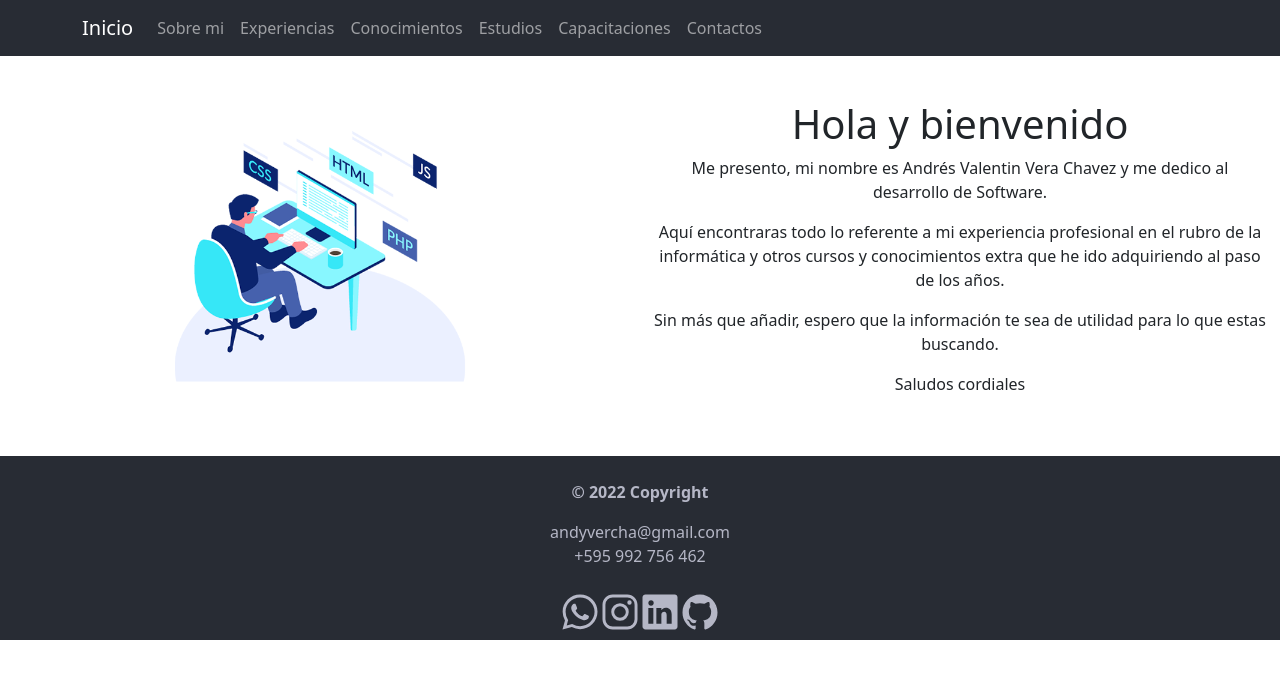
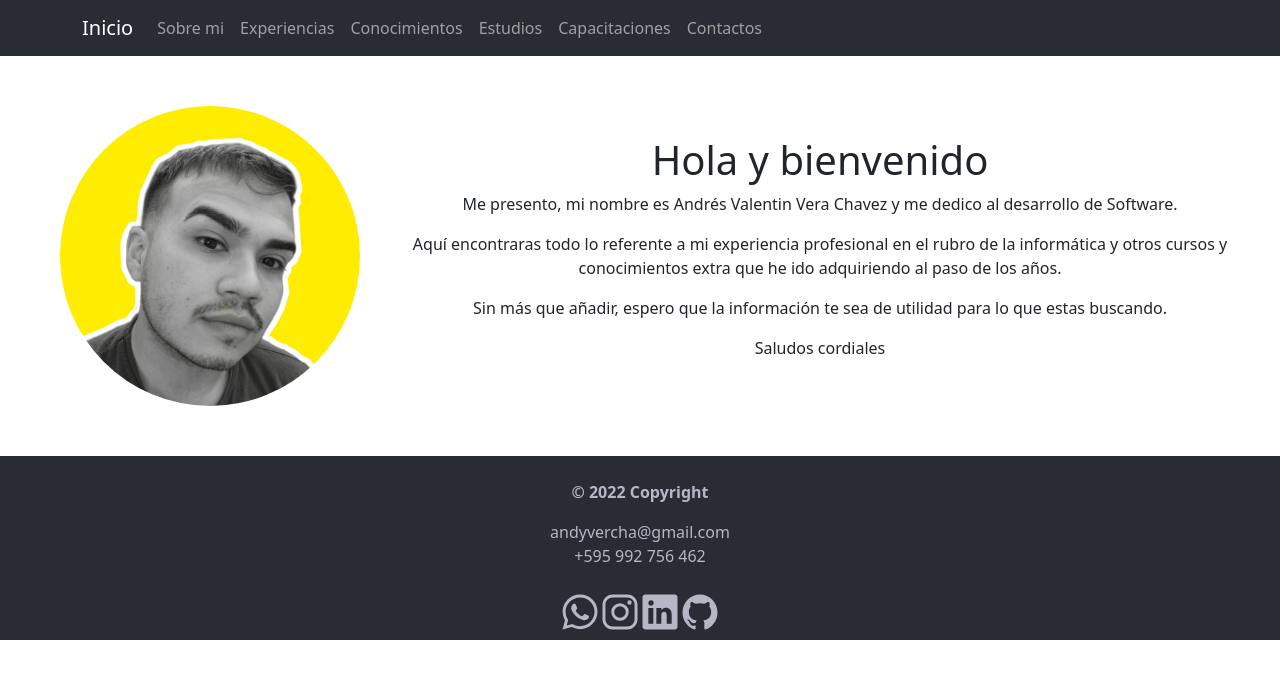
Before and after one commit to poravv/app-port-curricular-avvc, a React (Create React App) app: page / in a window 1280 px wide. Shown: the top 678 px of the page. Built offline with nearby package versions, Linux system fonts and the light colour scheme.

Commit message:
Actualizacion 2023 v2

```diff
--- a/src/componentes/Inicio.js
+++ b/src/componentes/Inicio.js
@@ -1,12 +1,12 @@
 import React from 'react'
-import Imagen from '../assets/programacion3.png';
+import Imagen from '../assets/miimg.jpg';
 
 export const Inicio = () => {
     return (
         <>
           <div className="personal" style={{display: `flex` , alignItems:`center`, justifyContent:`center`,textAlign:`center`  }}>
-                <div className='container'>
-                    <img style={{ width:`300px` }} className='img' alt="img1" src={Imagen} />
+                <div style={{ marginLeft:`60px` }}>
+                    <img style={{ width:`300px`, borderRadius:`100%` }} className='img' alt="img1" src={Imagen} />
                 </div>
                 <div className='container'>
                     <h1>Hola y bienvenido</h1>
--- a/src/componentes/SobreMi.js
+++ b/src/componentes/SobreMi.js
@@ -1,7 +1,7 @@
 import { React } from "react";
 import { Container } from "react-bootstrap";
 import '../App.css';
-import imagen2 from '../assets/persona.png';
+import imagen2 from '../assets/programacion3.png';
 
 
 
```
Also changed, not shown: src/assets/miimg.jpg (added).
